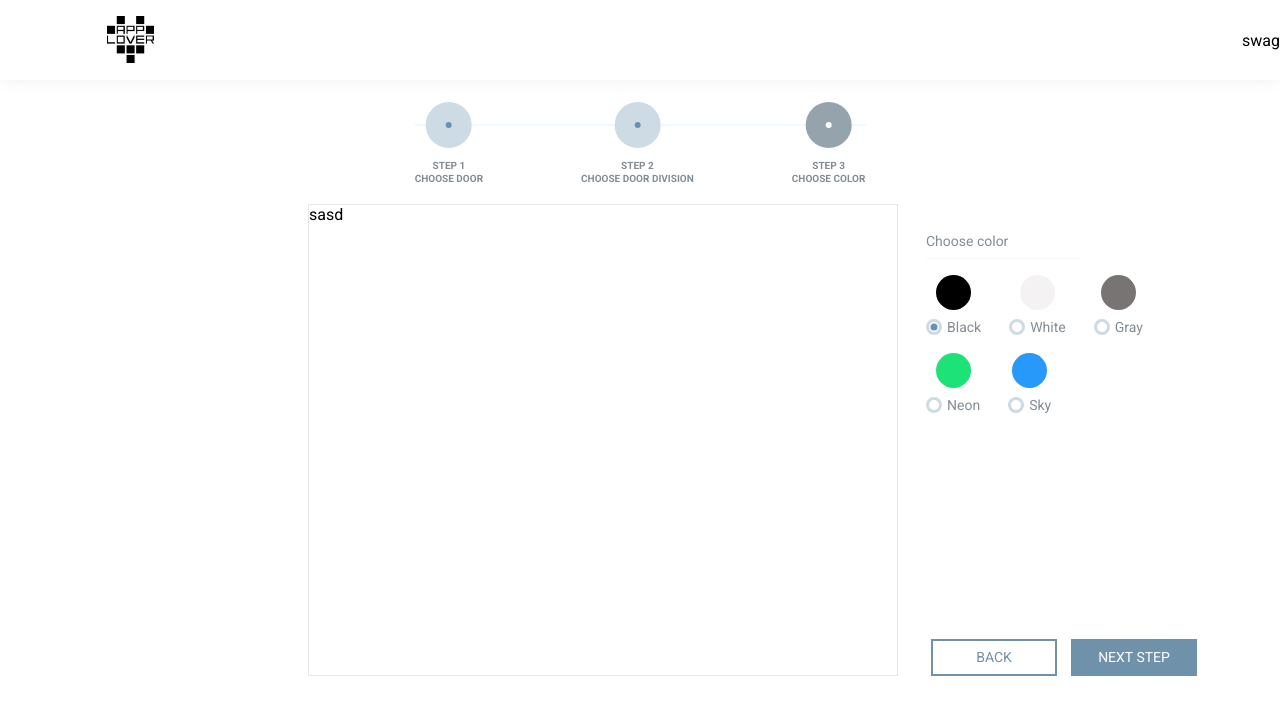
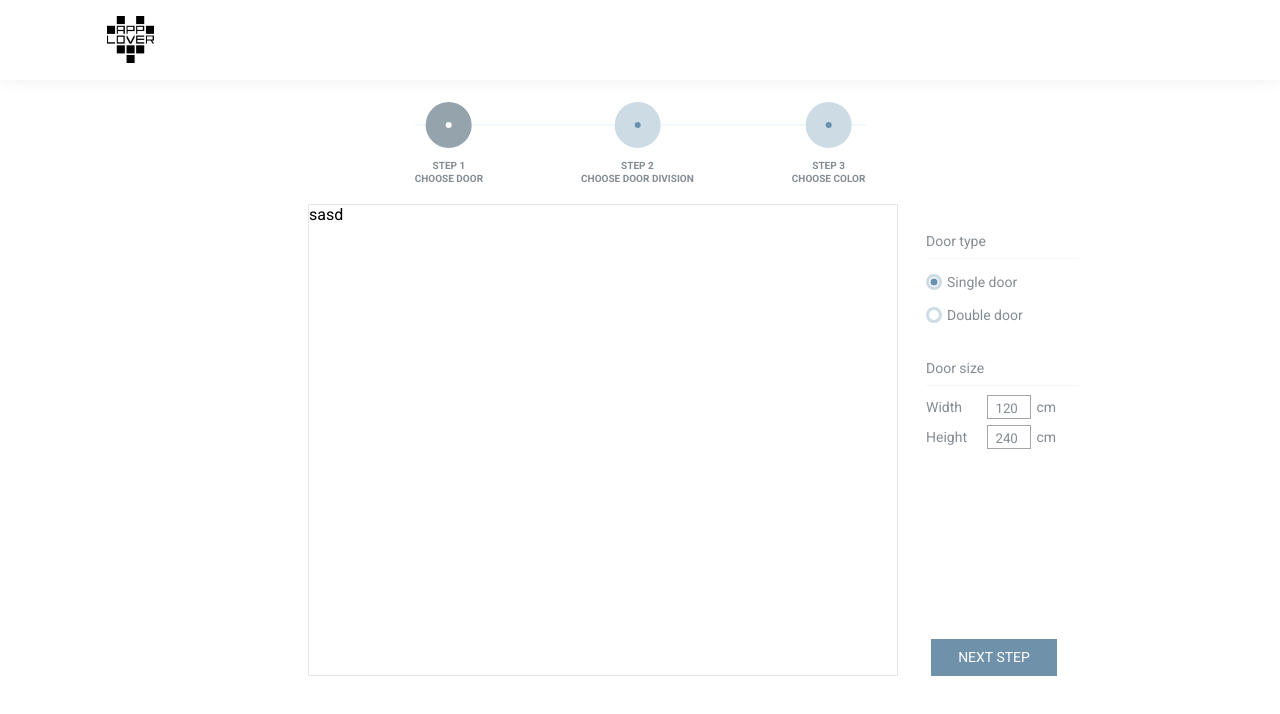
Before and after one commit to arturbien/the-doors, a React (Create React App) app: page / in a window 1280 px wide. Shown: the top 714 px of the page. Built offline with nearby package versions, Linux system fonts and the light colour scheme.

Commit message:
extracted Settings

```diff
--- a/src/config.js
+++ b/src/config.js
@@ -1,6 +1,6 @@
 export const DOOR_TYPES = {
-  SINGLE: "SINGLE",
-  DOUBLE: "DOUBLE"
+  SINGLE: { value: "SINGLE", name: "Single door" },
+  DOUBLE: { value: "DOUBLE", name: "Double door" }
 };
 export const COLORS = {
   BLACK: { value: "#000000", name: "Black" },
--- a/src/pages/Design/Design.js
+++ b/src/pages/Design/Design.js
@@ -1,21 +1,10 @@
 import React, { useState } from "react";
 import styled from "styled-components";
 
-import { connect } from "react-redux";
-import { login } from "../../store/actions/user";
-import { dismissLoginError } from "../../store/actions/errors";
-
-import { DOOR_TYPES, COLORS } from "../../config";
-
-import ColorsSelect from "./ColorsSelect";
-
+import Settings from "./Settings/Settings";
 import AppBar from "../../shared/AppBar";
 import RectButton from "../../shared/RectButton";
 import Stepper from "../../shared/Stepper";
-import Divider from "../../shared/Divider";
-import Radio from "../../shared/Radio";
-import NumberInput from "../../shared/NumberInput";
-import SpinnerInput from "../../shared/SpinnerInput";
 
 const Main = styled.main`
   padding: 22px 0;
@@ -43,13 +32,8 @@ const Sidebar = styled.aside`
   height: 100%;
   padding-left: 28px;
 `;
-const Text = styled.span`
-  font-size: 14px;
-  line-height: 19px;
-  color: #848c93;
-  font-weight: normal;
-`;
-const SettingsNav = styled.nav`
+
+const StepperNav = styled.nav`
   display: inline-flex;
   padding-left: 5px;
 
@@ -57,47 +41,9 @@ const SettingsNav = styled.nav`
     margin-right: 14px;
   }
 `;
-const Field = styled.div`
-  display: flex;
-  align-items: center;
-  width: 130px;
-  padding: 3px 0;
-`;
-const Fieldset = styled.fieldset`
-  display: inline-block;
-  margin-top: 28px;
-
-  width: 280px;
-  ${Divider} {
-    max-width: 153px;
-  }
-`;
-const TypeSettings = styled(Fieldset)``;
-const StructureSettings = styled(Fieldset)`
-  label {
-    width: 126px;
-  }
-  ${Field} {
-    width: auto;
-  }
-`;
-const SizeSettings = styled(Fieldset)`
-  label {
-    width: 65px;
-  }
-  ${NumberInput} {
-    max-width: 44px;
-  }
-`;
-const ColorSettings = styled(Fieldset)``;
-const Suffix = styled(Text)`
-  margin-left: 5px;
-`;
 
 const Design = ({ login, loading, error, dismissLoginError }) => {
-  const [step, setStep] = useState(2);
-  const [doorType, setDoorType] = useState(DOOR_TYPES.SINGLE);
-  const [color, setColor] = useState(COLORS.BLACK.value);
+  const [step, setStep] = useState(0);
 
   const steps = [
     `step 1\nchoose door`,
@@ -109,101 +55,24 @@ const Design = ({ login, loading, error, dismissLoginError }) => {
       setStep(index);
     }
   };
-  const handleChangeType = e => {
-    setDoorType(e.target.value);
-  };
+  const settingsToDisplay = [
+    ["DOOR_TYPE", "DOOR_SIZE"],
+    ["DOOR_DIVISION"],
+    ["DOOR_COLOR"]
+  ];
   return (
     <>
-      <AppBar right={"swag"} />
+      <AppBar />
       <Main>
-        <Stepper
-          steps={steps}
-          activeStep={step}
-        />
+        <Stepper steps={steps} activeStep={step} />
 
         <Configurator>
           <Preview>sasd</Preview>
+
           <Sidebar>
-            <div>
-              {step === 0 && (
-                <>
-                  <TypeSettings>
-                    <Text as="legend">{"Door type"}</Text>
-                    <Divider />
-                    <Radio
-                      onChange={handleChangeType}
-                      value={DOOR_TYPES.SINGLE}
-                      checked={doorType === DOOR_TYPES.SINGLE}
-                      // name="type"
-                      label={<Text>{"Single door"}</Text>}
-                    />
-                    <br />
-                    <Radio
-                      onChange={handleChangeType}
-                      value={DOOR_TYPES.DOUBLE}
-                      checked={doorType === DOOR_TYPES.DOUBLE}
-                      // name="type"
-                      label={<Text>{"Double door"}</Text>}
-                    />
-                  </TypeSettings>
-                  <br />
+            <Settings settingsToDisplay={settingsToDisplay[step]} />
 
-                  <SizeSettings>
-                    <Text as="legend">{"Door size"}</Text>
-                    <Divider />
-                    <Field>
-                      <label htmlFor="width">
-                        <Text>{"Width"}</Text>
-                      </label>
-                      <NumberInput
-                        value={120}
-                        name="width"
-                        onChange={e => e.target.value}
-                      />
-                      <Suffix>cm</Suffix>
-                    </Field>
-                    <Field>
-                      <label htmlFor="height">
-                        <Text>{"Height"}</Text>
-                      </label>
-                      <NumberInput defaultValue={250} name="height" />
-                      <Suffix>cm</Suffix>
-                    </Field>
-                  </SizeSettings>
-                </>
-              )}
-              {step === 1 && (
-                <StructureSettings>
-                  <Text as="legend">{"Door division"}</Text>
-                  <Divider />
-
-                  <Field>
-                    <label htmlFor="beams">
-                      <Text>{"Number of beams"}</Text>
-                    </label>
-                    <SpinnerInput value={120} max={100} name="beams" />
-                  </Field>
-                  <Field>
-                    <label htmlFor="posts">
-                      <Text>{"Number of posts"}</Text>
-                    </label>
-                    <SpinnerInput value={120} max={100} name="posts" />
-                  </Field>
-                </StructureSettings>
-              )}
-              {step === 2 && (
-                <ColorSettings>
-                  <Text as="legend">{"Choose color"}</Text>
-                  <Divider />
-                  <ColorsSelect
-                    colors={Object.keys(COLORS).map(colorID => COLORS[colorID])}
-                    activeColor={color}
-                    onChange={setColor}
-                  />
-                </ColorSettings>
-              )}
-            </div>
-            <SettingsNav>
+            <StepperNav>
               {step > 0 && (
                 <RectButton onClick={() => handleChangeStep(step - 1)}>
                   back
@@ -212,7 +81,7 @@ const Design = ({ login, loading, error, dismissLoginError }) => {
               <RectButton onClick={() => handleChangeStep(step + 1)} primary>
                 next step
               </RectButton>
-            </SettingsNav>
+            </StepperNav>
           </Sidebar>
         </Configurator>
       </Main>
@@ -220,20 +89,4 @@ const Design = ({ login, loading, error, dismissLoginError }) => {
   );
 };
 
-const mapStateToProps = state => {
-  return {
-    user: state.user,
-    loading: state.loading.login,
-    error: state.errors.login
-  };
-};
-const mapDispatchToProps = dispatch => ({
-  login: ({ email, password, remember }) =>
-    dispatch(login({ email, password, remember })),
-  dismissLoginError: () => dispatch(dismissLoginError())
-});
-
-export default connect(
-  mapStateToProps,
-  mapDispatchToProps
-)(Design);
+export default Design;
--- /dev/null
+++ b/src/pages/Design/Settings/Settings.js
@@ -0,0 +1,196 @@
+import React from "react";
+import styled from "styled-components";
+
+import { connect } from "react-redux";
+import {
+  setDoorWidth,
+  setDoorHeight,
+  setDoorColor,
+  setDoorPosts,
+  setDoorBeams,
+  setDoorType
+} from "../../../store/actions/configurator";
+
+import ColorsSelect from "../ColorsSelect";
+
+import Radio from "../../../shared/Radio";
+import Divider from "../../../shared/Divider";
+import LabelText from "../../../shared/LabelText";
+import NumberInput from "../../../shared/NumberInput";
+import SpinnerInput from "../../../shared/SpinnerInput";
+
+import { DOOR_TYPES, COLORS } from "../../../config";
+
+const Wrapper = styled.div`
+  display: flex;
+  flex-direction: column;
+`;
+
+const Fieldset = styled.fieldset`
+  display: inline-block;
+  margin-top: 28px;
+
+  width: 280px;
+  ${Divider} {
+    max-width: 153px;
+  }
+`;
+const Field = styled.div`
+  display: flex;
+  align-items: center;
+  width: 130px;
+  padding: 3px 0;
+`;
+const DivisionFieldset = styled(Fieldset)`
+  label {
+    width: 126px;
+  }
+  ${Field} {
+    width: auto;
+  }
+`;
+const SizeFieldset = styled(Fieldset)`
+  label {
+    width: 65px;
+  }
+  ${NumberInput} {
+    max-width: 44px;
+  }
+`;
+const Suffix = styled(LabelText)`
+  margin-left: 5px;
+`;
+
+const Settings = ({
+  // from outsude
+  settingsToDisplay,
+  // from store
+  height,
+  width,
+  color,
+  posts,
+  beams,
+  type,
+
+  setDoorHeight,
+  setDoorWidth,
+  setDoorColor,
+  setDoorPosts,
+  setDoorBeams,
+  setDoorType
+}) => {
+  const colorSettings = (
+    <Fieldset>
+      <LabelText as="legend">{"Choose color"}</LabelText>
+      <Divider />
+      <ColorsSelect
+        colors={Object.keys(COLORS).map(colorID => COLORS[colorID])}
+        activeColor={color}
+        onChange={setDoorColor}
+      />
+    </Fieldset>
+  );
+  const typeSettings = (
+    <Fieldset>
+      <LabelText as="legend">{"Door type"}</LabelText>
+      <Divider />
+      {Object.keys(DOOR_TYPES).map(doorType => (
+        <React.Fragment key={DOOR_TYPES[doorType].value}>
+          <Radio
+            onChange={e => setDoorType(e.target.value)}
+            value={DOOR_TYPES[doorType].value}
+            checked={type === DOOR_TYPES[doorType].value}
+            name="type"
+            label={<LabelText>{DOOR_TYPES[doorType].name}</LabelText>}
+          />
+          <br />
+        </React.Fragment>
+      ))}
+    </Fieldset>
+  );
+  const sizeSettings = (
+    <SizeFieldset>
+      <LabelText as="legend">{"Door size"}</LabelText>
+      <Divider />
+      <Field>
+        <label htmlFor="width">
+          <LabelText>{"Width"}</LabelText>
+        </label>
+        <NumberInput
+          value={width}
+          name="width"
+          onChange={e => setDoorWidth(e.target.value)}
+        />
+        <Suffix>cm</Suffix>
+      </Field>
+      <Field>
+        <label htmlFor="height">
+          <LabelText>{"Height"}</LabelText>
+        </label>
+        <NumberInput
+          value={height}
+          name="height"
+          onChange={e => setDoorHeight(e.target.value)}
+        />
+        <Suffix>cm</Suffix>
+      </Field>
+    </SizeFieldset>
+  );
+  const divisionSettings = (
+    <DivisionFieldset>
+      <LabelText as="legend">{"Door division"}</LabelText>
+      <Divider />
+
+      <Field>
+        <label htmlFor="beams">
+          <LabelText>{"Number of beams"}</LabelText>
+        </label>
+        <SpinnerInput value={beams} max={100} name="beams" />
+      </Field>
+      <Field>
+        <label htmlFor="posts">
+          <LabelText>{"Number of posts"}</LabelText>
+        </label>
+        <SpinnerInput value={posts} max={100} name="posts" />
+      </Field>
+    </DivisionFieldset>
+  );
+  const settings = {
+    DOOR_TYPE: typeSettings,
+    DOOR_SIZE: sizeSettings,
+    DOOR_DIVISION: divisionSettings,
+    DOOR_COLOR: colorSettings
+  };
+  return (
+    <Wrapper>
+      {settingsToDisplay.map(setting => (
+        <React.Fragment key={setting}>{settings[setting]}</React.Fragment>
+      ))}
+    </Wrapper>
+  );
+};
+
+const mapStateToProps = state => {
+  const { width, height, color, posts, beams, type } = state.configurator;
+  return {
+    width,
+    height,
+    color,
+    posts,
+    beams,
+    type
+  };
+};
+const mapDispatchToProps = dispatch => ({
+  setDoorHeight: val => dispatch(setDoorHeight(val)),
+  setDoorWidth: val => dispatch(setDoorWidth(val)),
+  setDoorColor: val => dispatch(setDoorColor(val)),
+  setDoorPosts: val => dispatch(setDoorPosts(val)),
+  setDoorBeams: val => dispatch(setDoorBeams(val)),
+  setDoorType: val => dispatch(setDoorType(val))
+});
+
+export default connect(
+  mapStateToProps,
+  mapDispatchToProps
+)(Settings);
--- a/src/store/reducers/configurator.js
+++ b/src/store/reducers/configurator.js
@@ -12,10 +12,10 @@ import { COLORS, DOOR_TYPES } from "../../config";
 const initialState = {
   width: 120,
   height: 240,
-  color: COLORS.BLACK,
+  color: COLORS.BLACK.value,
   posts: 2,
   beams: 4,
-  type: DOOR_TYPES.SINGLE
+  type: DOOR_TYPES.SINGLE.value
 };
 
 const stateMap = {
```
